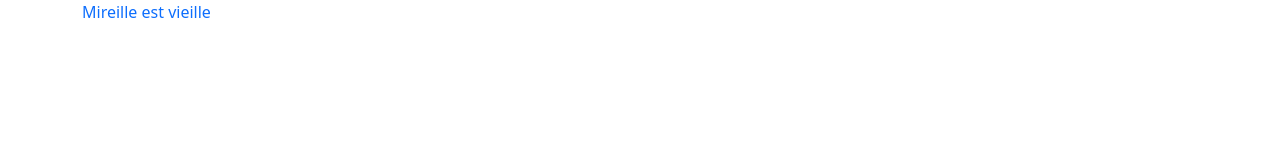
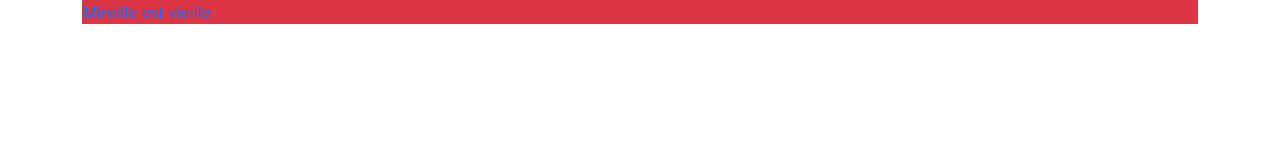
Before and after one commit to Anthorou/anthorou.github.io, a plain HTML site: page index.html in a window 1280 px wide. Drawn offline with nearby package versions, Linux system fonts and the light colour scheme.

Commit message:
Update index.html

```diff
--- a/index.html
+++ b/index.html
@@ -6,7 +6,7 @@
 </head>
 <body>
     <div class="container">
-       <p class="text-primary">Mireille est vieille</p>
+       <p class="text-primary bg-danger">Mireille est vieille</p>
     </div>
     <script src="https://cdn.jsdelivr.net/npm/bootstrap@5.0.2/dist/js/bootstrap.bundle.min.js" integrity="sha384-MrcW6ZMFYlzcLA8Nl+NtUVF0sA7MsXsP1UyJoMp4YLEuNSfAP+JcXn/tWtIaxVXM" crossorigin="anonymous"></script>
 
```
